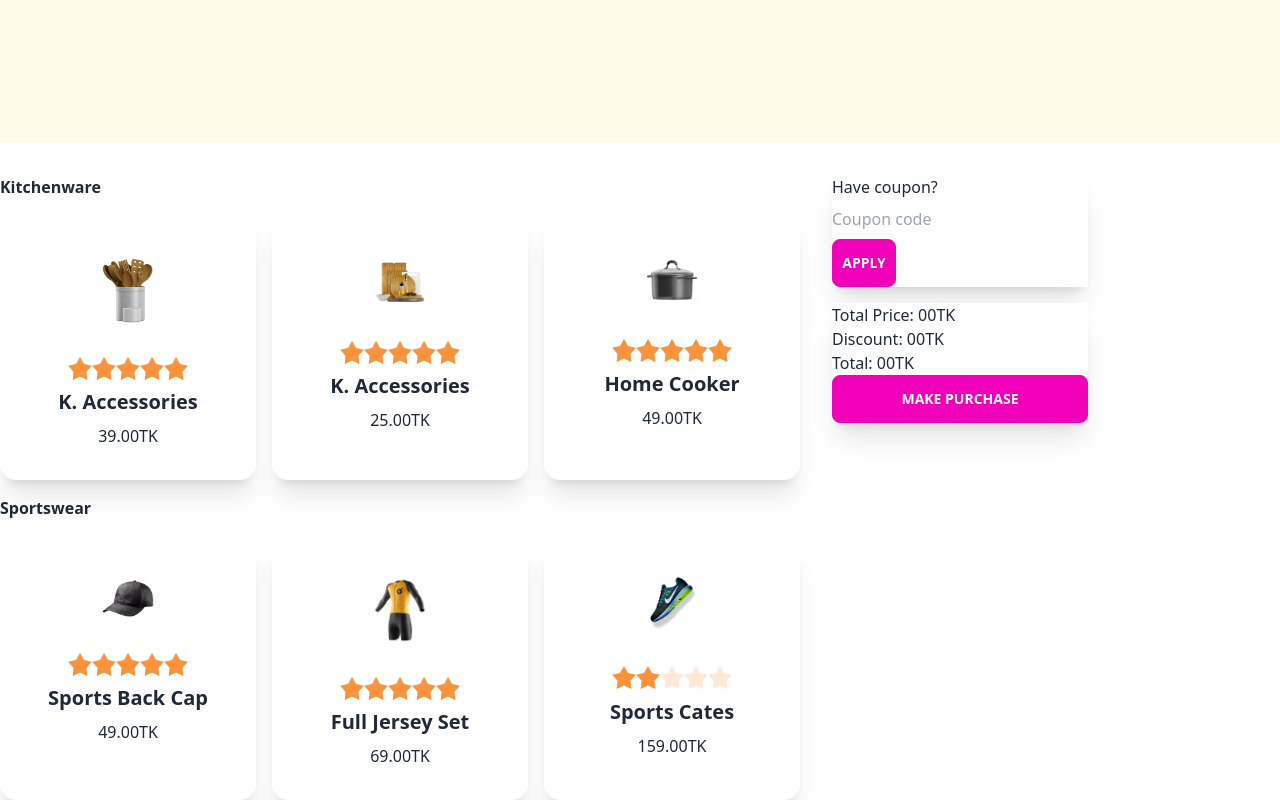
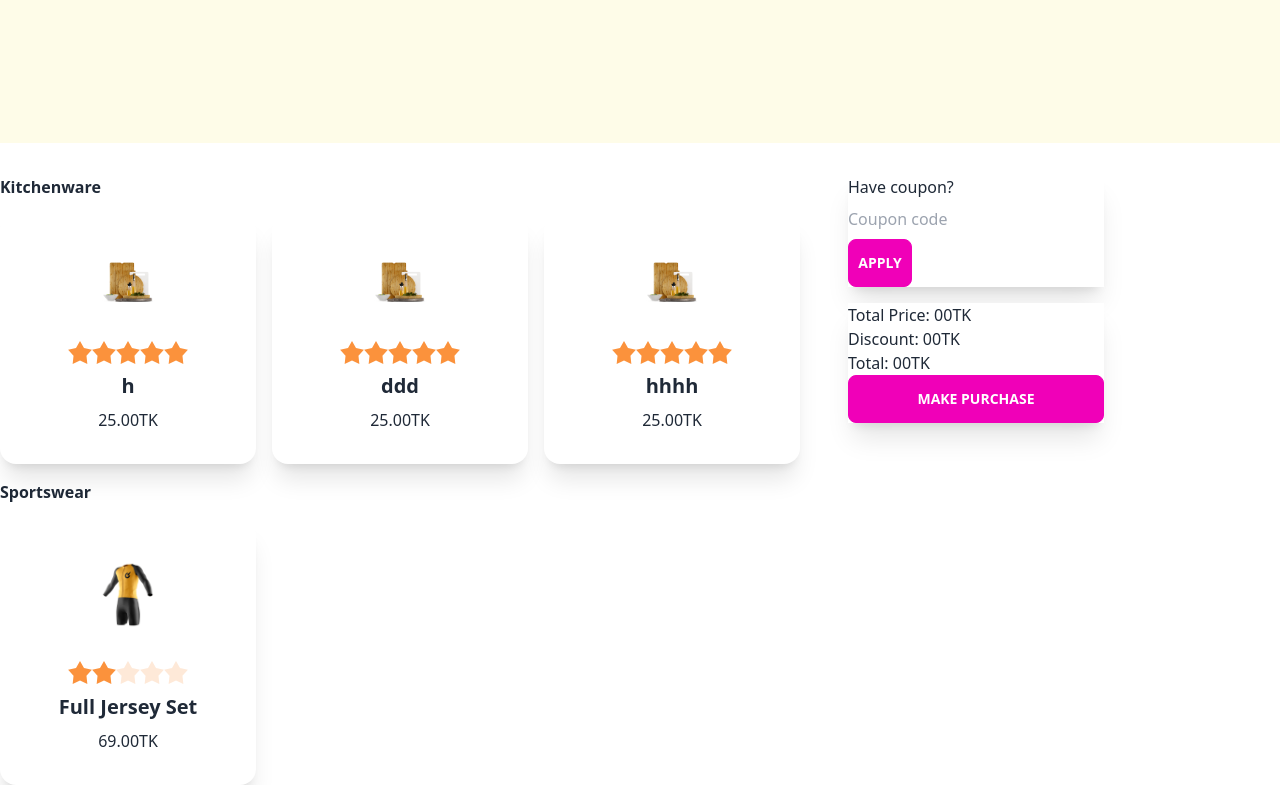
Before and after one commit to RayyanWebDev/summer-sale-project, a plain HTML site: page index.html in a window 1280 px wide. Shown: the part 657-1457 px from the top of the page. Drawn offline with nearby package versions, Linux system fonts and the light colour scheme.

Commit message:
adjusted cards

```diff
--- a/index.html
+++ b/index.html
@@ -37,56 +37,16 @@
         </div>
       </div>
     </header>
+
     <main>
       <div class="flex">
         <div class="mr-8">
           <h1 class="font-bold mt-4 mb-4">Kitchenware</h1>
           <div class="flex lg:flex-row">
-            <div class="card w-64 bg-base-100 shadow-xl mr-4">
-              <figure class="px-10 pt-10">
-                <img
-                  class="w-14"
-                  src="images/prod1.png"
-                  alt="Shoes"
-                  class="rounded-xl"
-                />
-              </figure>
-              <div class="card-body items-center text-center">
-                <div class="rating">
-                  <input
-                    type="radio"
-                    name="rating-2"
-                    class="mask mask-star-2 bg-orange-400"
-                  />
-                  <input
-                    type="radio"
-                    name="rating-2"
-                    class="mask mask-star-2 bg-orange-400"
-                    checked
-                  />
-                  <input
-                    type="radio"
-                    name="rating-2"
-                    class="mask mask-star-2 bg-orange-400"
-                  />
-                  <input
-                    type="radio"
-                    name="rating-2"
-                    class="mask mask-star-2 bg-orange-400"
-                  />
-                  <input
-                    type="radio"
-                    name="rating-2"
-                    class="mask mask-star-2 bg-orange-400"
-                  />
-                </div>
-                <h2 class="card-title">K. Accessories</h2>
-                <div class="card-actions">
-                  <p><span>39.00</span>TK</p>
-                </div>
-              </div>
-            </div>
-            <div class="card w-64 bg-base-100 shadow-xl mr-4">
+            <div
+              onclick="cardClick(this)"
+              class="card w-64 bg-base-100 shadow-xl mr-4"
+            >
               <figure class="px-10 pt-10">
                 <img
                   class="w-14"
@@ -124,17 +84,20 @@
                     class="mask mask-star-2 bg-orange-400"
                   />
                 </div>
-                <h2 class="card-title">K. Accessories</h2>
+                <h2 class="card-title">h</h2>
                 <div class="card-actions">
                   <p><span>25.00</span>TK</p>
                 </div>
               </div>
             </div>
-            <div class="card w-64 bg-base-100 shadow-xl">
+            <div
+              onclick="cardClick(this)"
+              class="card w-64 bg-base-100 shadow-xl mr-4"
+            >
               <figure class="px-10 pt-10">
                 <img
                   class="w-14"
-                  src="images/prod3.png"
+                  src="images/prod2.png"
                   alt="Shoes"
                   class="rounded-xl"
                 />
@@ -168,20 +131,20 @@
                     class="mask mask-star-2 bg-orange-400"
                   />
                 </div>
-                <h2 class="card-title">Home Cooker</h2>
+                <h2 class="card-title">ddd</h2>
                 <div class="card-actions">
-                  <p><span>49.00</span>TK</p>
+                  <p><span>25.00</span>TK</p>
                 </div>
               </div>
             </div>
-          </div>
-          <h1 class="font-bold mb-4 mt-4">Sportswear</h1>
-          <div class="flex">
-            <div class="card w-64 bg-base-100 shadow-xl mr-4">
+            <div
+              onclick="cardClick(this)"
+              class="card w-64 bg-base-100 shadow-xl mr-4"
+            >
               <figure class="px-10 pt-10">
                 <img
                   class="w-14"
-                  src="images/prod4.png"
+                  src="images/prod2.png"
                   alt="Shoes"
                   class="rounded-xl"
                 />
@@ -215,13 +178,19 @@
                     class="mask mask-star-2 bg-orange-400"
                   />
                 </div>
-                <h2 class="card-title">Sports Back Cap</h2>
+                <h2 class="card-title">hhhh</h2>
                 <div class="card-actions">
-                  <p><span>49.00</span>TK</p>
+                  <p><span>25.00</span>TK</p>
                 </div>
               </div>
             </div>
-            <div class="card w-64 bg-base-100 shadow-xl mr-4">
+          </div>
+          <h1 class="font-bold mb-4 mt-4">Sportswear</h1>
+          <div class="flex">
+            <div
+              onclick="cardClick(this)"
+              class="card w-64 bg-base-100 shadow-xl mr-4"
+            >
               <figure class="px-10 pt-10">
                 <img
                   class="w-14"
@@ -265,50 +234,6 @@
                 </div>
               </div>
             </div>
-            <div class="card w-64 bg-base-100 shadow-xl">
-              <figure class="px-10 pt-10">
-                <img
-                  class="w-14"
-                  src="images/prod6.png"
-                  alt="Shoes"
-                  class="rounded-xl"
-                />
-              </figure>
-              <div class="card-body items-center text-center">
-                <div class="rating">
-                  <input
-                    type="radio"
-                    name="rating-2"
-                    class="mask mask-star-2 bg-orange-400"
-                  />
-                  <input
-                    type="radio"
-                    name="rating-2"
-                    class="mask mask-star-2 bg-orange-400"
-                    checked
-                  />
-                  <input
-                    type="radio"
-                    name="rating-2"
-                    class="mask mask-star-2 bg-orange-400"
-                  />
-                  <input
-                    type="radio"
-                    name="rating-2"
-                    class="mask mask-star-2 bg-orange-400"
-                  />
-                  <input
-                    type="radio"
-                    name="rating-2"
-                    class="mask mask-star-2 bg-orange-400"
-                  />
-                </div>
-                <h2 class="card-title">Sports Cates</h2>
-                <div class="card-actions">
-                  <p><span>159.00</span>TK</p>
-                </div>
-              </div>
-            </div>
           </div>
         </div>
         <div>
@@ -317,6 +242,9 @@
             <input class="h-10" type="text" placeholder="Coupon code" />
             <button class="btn btn-secondary text-white w-16 h-2">Apply</button>
           </div>
+
+          <div id="selected"></div>
+
           <div class="bg-base-100 shadow-xl w-64">
             <p>Total Price: <span>00</span>TK</p>
             <p>Discount: <span>00</span>TK</p>
--- a/js/dom.js
+++ b/js/dom.js
@@ -0,0 +1,15 @@
+function cardClick(target) {
+  const selectedItems = document.getElementById("selected");
+  //   console.log(target.parentNode.childNodes[1]);
+
+  const itemName = target.querySelector(".card-title").innerText;
+
+  const li = document.createElement("li");
+  li.innerText = itemName;
+  console.log(li);
+  selectedItems.appendChild(li);
+}
+
+// const itemName =
+//     target.parentNode.childNodes[1].childNodes[3].firstChild.nextSibling
+//       .nextSibling.nextSibling.innerText;
```
